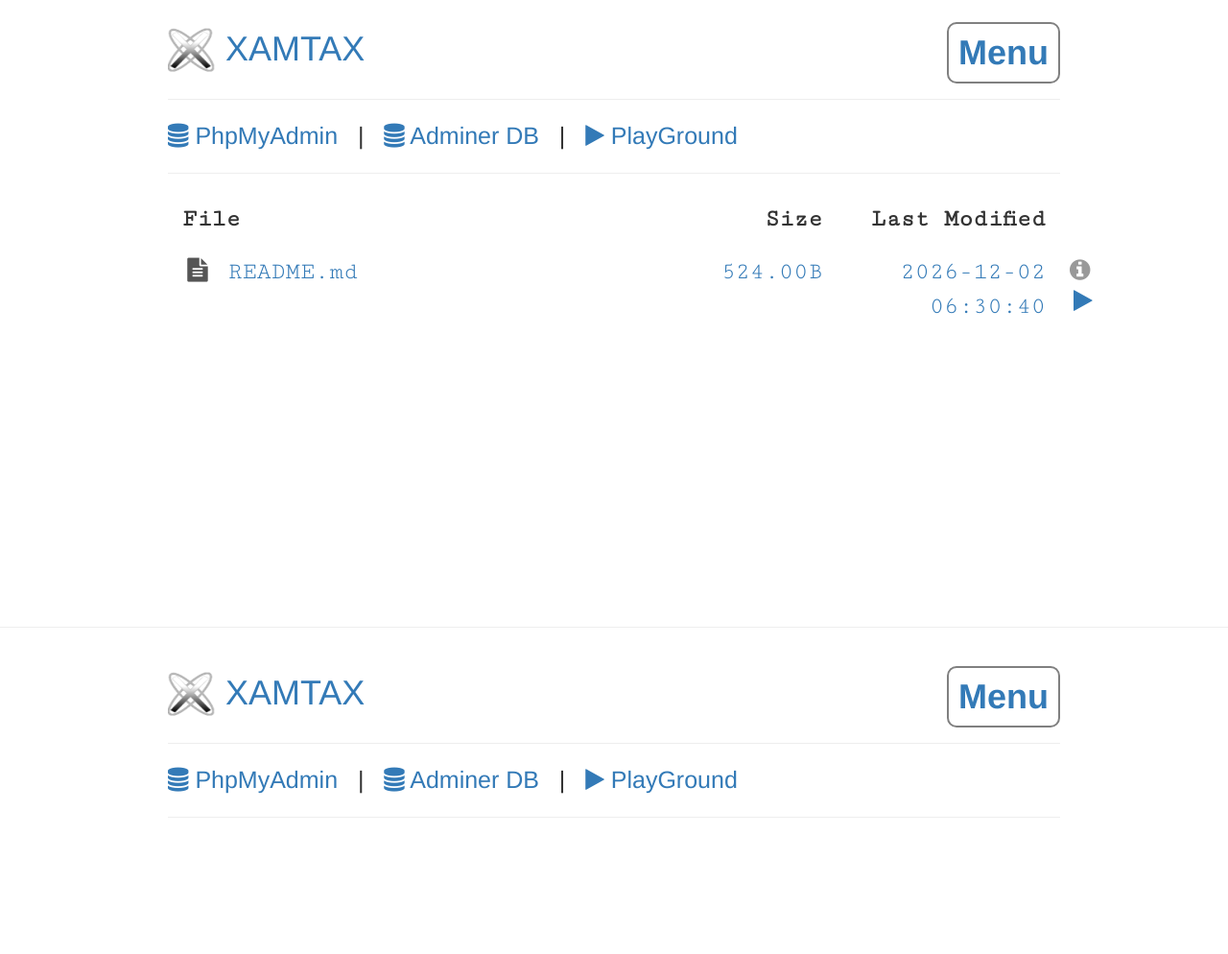
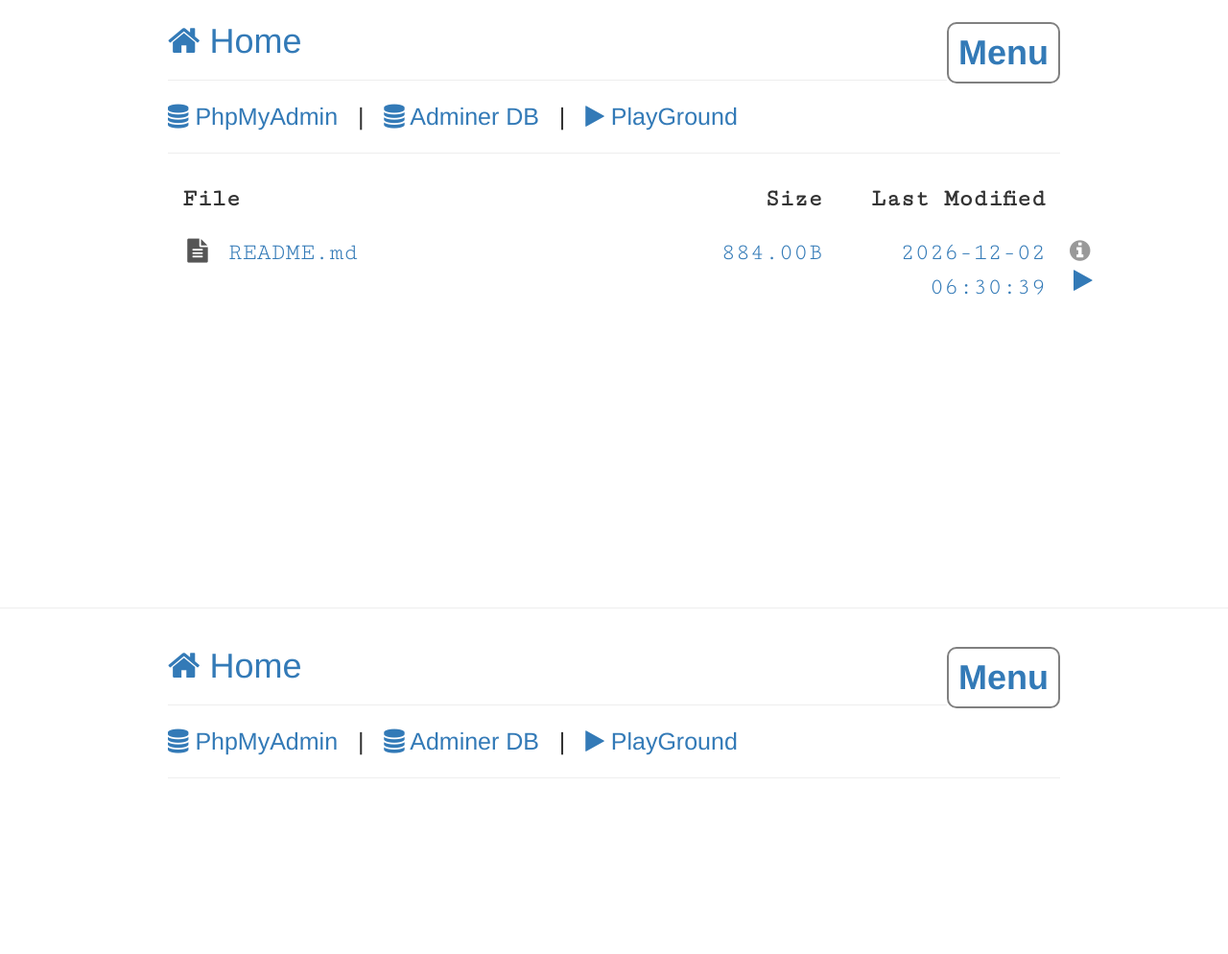
Before and after one commit to samtax01/php-project-navigator, a CodeIgniter app: page /icon/index.php/admin/index in a window 1280 px wide. Shown: the part 67-1061 px from the top of the page at 96% size. Run offline with CodeIgniter, Linux system fonts and the light colour scheme.

Commit message:
update menu

```diff
--- a/.index/themes/bootstrap/default_header.php
+++ b/.index/themes/bootstrap/default_header.php
@@ -1,5 +1,5 @@
 <h1>
-	<a href="http://www.xamtax.com"><img src="<?php echo THEMEPATH; ?>/img/xamtax.png" /> XAMTAX </a>
+	<a href="/"> <i class="fa fa-home"></i> Home</a>
 
 	<style> a{ text-decoration: none !important; }</style>
 	<ul class="nav1bar-nav1" style="float:right; list-style-type:none; font-weight: 800; border:2px solid gray; padding:10px; border-radius:10px;">
```
Also changed, not shown: README.md, 1 other file.
